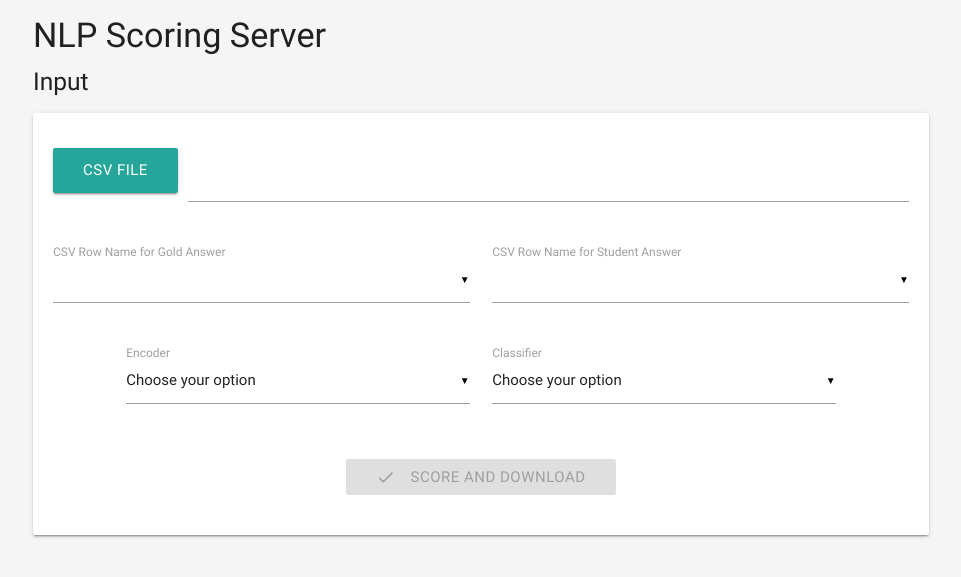
After one commit to eweitnauer/nlp-scoring-server, a Flask app: page /score/csv in a window 1280 px wide. The commit adds this page. Shown: the top 577 px of the page, without its empty margins (159-1120 px from the left). Run offline with Flask 2, Linux system fonts and the light colour scheme; parts of the project's set-up code (start-up, migrations or seed data) failed here and were passed over.

Commit message:
process CVS file

```diff
--- a/app/score_controller.py
+++ b/app/score_controller.py
@@ -1,6 +1,7 @@
 from flask import jsonify, request
 import requests
 from encoders.classifier import CachedClassifier
+import math
 
 # need to preload all models with trained classifiers
 CachedClassifier(['bow', 'feature_based'], 'bow_fb-sick')
@@ -56,7 +57,9 @@ class ScoreController(object):
 			cache_only = True if self.classifier_name else False
 			classifier = CachedClassifier(self.model_names, self.classifier_name, from_cache_only=cache_only)
 			if not classifier: raise PreloadError()
-			return classifier.get_score([self.target], [self.response])[0]
+			score = classifier.get_score([self.target], [self.response])[0]
+			if math.isnan(score): score = "NaN"
+			return score
 		except PreloadError:
 			self.errors.append("trained classfiers have to be preloaded before they can be used")
 			raise
--- a/server.py
+++ b/server.py
@@ -23,6 +23,10 @@ def index():
 def score():
 	return render_template('score.html', models=models)
 
+@app.route('/score/csv')
+def score_csv():
+	return render_template('score-csv.html', models=models)
+
 score_controller = ScoreController(max_sentence_len=250)
 app.add_url_rule('/api/score', 'api_score', score_controller.route, methods=['GET', 'POST'])
 
--- a/templates/layout.html
+++ b/templates/layout.html
@@ -20,6 +20,7 @@
 <div>
 
 <script src="{{ url_for('static', filename='js/jquery-3.2.1.min.js') }}"></script>
+<script src="{{ url_for('static', filename='js/papaparse-4.3.6.min.js') }}"></script>
 <script src="{{ url_for('static', filename='materialize/js/materialize.min.js') }}"></script>
 
 {% block jsScripts %} {% endblock %}
--- /dev/null
+++ b/templates/score-csv.html
@@ -0,0 +1,235 @@
+{% extends "layout.html" %}{% block content %}
+<h4>NLP Scoring Server</h4>
+<h5>Input</h5>
+<div class="row">
+<div class="col s12">
+<form class="card" action="#">
+  <div class="card-content">
+    <div class="row">
+      <div class="file-field input-field col s12">
+        <div class="btn">
+          <span>CSV File</span>
+          <input id="csvFile" required type="file">
+        </div>
+        <div class="file-path-wrapper">
+          <input class="file-path validate" type="text">
+        </div>
+      </div>
+    </div>
+    <div class="row">
+      <div class="input-field col s6">
+        <select class='target-column-name'>
+        </select>
+        <label>CSV Row Name for Gold Answer</label>
+      </div>
+      <div class="input-field col s6">
+        <select class='response-column-name'>
+        </select>
+        <label>CSV Row Name for Student Answer</label>
+      </div>
+    </div>
+
+    <div class='nlp-models'>
+      <div class="row nlp-model">
+        <div class="input-field col s5 offset-s1">
+          <select class='encoder'>
+            <option value="" disabled selected>Choose your option</option>
+          </select>
+          <label>Encoder</label>
+        </div>
+        <div class="input-field col s5">
+          <select class='classifier'>
+            <option value="" disabled selected>Choose your option</option>
+          </select>
+          <label>Classifier</label>
+        </div>
+        <div class="col s1" style='text-align: right'>
+          <a class="hide remove_row btn-floating btn waves-effect waves-light orange" style="margin-top: 1.3rem;"><i class="material-icons">remove</i></a>
+        </div>
+      </div>
+    </div>
+
+    <div class="row">
+      <div class="input-field col s12 center">
+        <a id='score' class="disabled waves-effect waves-light btn"><i class="material-icons left">check</i>Score and Download</a>
+      </div>
+    </div>
+  </div>
+</form>
+</div>
+</div>
+
+<div class="card" id="progress" style="display: none; margin-top: 1rem"><div class="card-content">
+  <div class="progress">
+    <div class="determinate" style="width: 70%"></div>
+  </div>
+</div></div>
+
+{% endblock %}
+{% block jsScripts %}
+<script>
+var models = {{ models|tojson }};
+var encoder_opts = getOptions(Object.keys(models));
+var csv_data = [];
+
+function queryScoreServer(target, response, model, callback) {
+  var params = { target, response, models: model.encoder };
+  if (model.classifier) params.classifier = model.classifier;
+  let xhr = $.get("/api/score", params, function(data) {
+    if (data.errors && data.errors.length > 0) {
+      callback(null, 'ERROR');
+    } else {
+      callback(null, data.score);
+    }
+  }, 'json').fail(function(resp) {
+    console.log('fail', resp, xhr.responseText, xhr.status);
+    callback(resp, null);
+  });
+}
+
+function validate() {
+  if ($('#target-column-name').val() !== "" && $('#response-column-name').val() !== "" && getModels().length > 0 && $('#csvFile')[0].files.length === 1) {
+    $('#score').removeClass('disabled');
+  }
+  else $('#score').addClass('disabled');
+}
+
+function getOptions(values, skip_label) {
+  return ((skip_label ? [] : ['<option value="" disabled selected>Choose your option</option>'])
+    .concat(values.map(function(value, idx) {
+      return "<option value='" + value + "'" + (skip_label && idx === 0 ? 'selected' : '')
+             + ">" + value + "</option>";
+    })).join('\n'));
+}
+
+function updateClassfier(idx, value) {
+  var classifiers = $('.select-wrapper.classifier');
+  classifiers.each(function(i, el) {
+    if (i !== idx) return;
+    $('<select class="classifier">' + getOptions(models[value] || [], true) + "</select>")
+      .replaceAll(el)
+      .material_select();
+  });
+}
+
+function processQuery(target_col_name, response_col_name, model) {
+  if (!model || !csv_data) return;
+  var progress = $('.progress .determinate');
+  progress.css('width', '0%');
+  $('#progress').css('display', '');
+  $('#score').addClass('disabled');
+
+  csv_scores = [];
+  if (csv_data.meta.fields.indexOf('score') === -1) csv_data.meta.fields.push('score');
+  if (csv_data.meta.fields.indexOf('scoring_models') === -1) csv_data.meta.fields.push('scoring_models');
+  if (csv_data.meta.fields.indexOf('scoring_classifier') === -1) csv_data.meta.fields.push('scoring_classifier');
+  function processRow(idx) {
+    progress.css('width', (100*idx/csv_data.data.length).toFixed(2)+'%');
+    if (idx >= csv_data.data.length) {
+      downloadFile();
+      setTimeout(function() {
+        $('#progress').css('display', 'none');
+        $('#score').removeClass('disabled');
+      }, 500);
+    }
+    else {
+      var row = csv_data.data[idx];
+      queryScoreServer(row[target_col_name], row[response_col_name], model
+        , function(err, score) {
+          if (err) alert(JSON.stringify(err));
+          else {
+            row.score = score;
+            row.scoring_models = model.encoder;
+            if (model.classifier) row.scoring_classifier = model.classifier;
+            processRow(idx+1);
+          }
+      });
+    }
+  }
+  processRow(0);
+}
+
+function downloadFile() {
+  let filename = $('#csvFile').val().replace(/^.*?([^\\\/]*)$/, '$1');
+  let parts = filename.split('.');
+  parts[0] += '_scored';
+  filename = parts.join('.');
+  let csv = Papa.unparse(csv_data);
+  let csvBlob = new Blob([csv], {type: 'text/csv, charset=UTF-8'})
+  var csvUrl = URL.createObjectURL(csvBlob);
+  var downloadLink = document.createElement("a");
+  downloadLink.href = csvUrl;
+  downloadLink.download = filename;
+  document.body.appendChild(downloadLink);
+  downloadLink.click();
+  document.body.removeChild(downloadLink);
+}
+
+function getModels() {
+  return $.map($('.nlp-model'), function(el) {
+    return { encoder: $('select.encoder', el).val()
+           , classifier: $('select.classifier', el).val()}
+  }).filter(q => q.encoder);
+}
+
+$(document).ready(function() {
+  $('.encoder').html(encoder_opts);
+
+  $('.nlp-models').on('change', '.encoder', function() {
+    let idx = $('select.encoder').index(this);
+    updateClassfier(idx, this.value);
+    validate();
+  });
+
+  $('.nlp-models').on('change', '.classifier', validate);
+
+  $('#target-column-name').on('input', validate);
+  $('#response-column-name').on('input', validate);
+
+  $('.nlp-models').on('click', '.remove_row', function() {
+    var idx = $('.remove_row').index(this);
+    $($('.nlp-model')[idx]).remove();
+  });
+
+  $('select').material_select();
+
+  $('#score').on('click', function() {
+    processQuery(decodeURI($('select.target-column-name').val()), decodeURI($('select.response-column-name').val()), getModels()[0]);
+  });
+
+  $('#csvFile').change(onCSVFileChange);
+});
+
+  function updateSelectOptions(el_class, option_str) {
+    $('<select class="'+el_class+'">' + option_str + "</select>")
+      .replaceAll($('.select-wrapper.'+el_class));
+  }
+
+  function onCSVFileChange() {
+    csv_data = null;
+    validate();
+    let file = $("#csvFile")[0].files[0];
+    if (!file) return;
+    Papa.parse(file, {
+      header: true,
+      skipEmptyLines: true,
+      complete: function(results) {
+        console.log(results);
+        csv_data = results;
+        let selectOpts = results.meta.fields.map(col_name => {
+          let hmtl_escaped = new Option(col_name).innerHTML;
+          let attr_escaped = encodeURI(col_name);
+          return '<option value="'+attr_escaped+ '">' + hmtl_escaped + '</option>';
+        }).join('\n');
+        updateSelectOptions("target-column-name", selectOpts);
+        $('.target-column-name option[value=target]').attr('selected', true);
+        $('.target-column-name').material_select();
+        updateSelectOptions("response-column-name", selectOpts);
+        $('.response-column-name option[value=response]').attr('selected', true);
+        $('.response-column-name').material_select();
+
+      }
+    });
+  }
+</script>
+{% endblock %}
--- a/templates/score.html
+++ b/templates/score.html
@@ -1,5 +1,6 @@
 {% extends "layout.html" %}{% block content %}
 <h4>NLP Scoring Server</h4>
+<div class='right-align'><a class="flow-text" href='/score/csv'>Process CSV file</a></div>
 <h5>Input</h5>
 <div class="row">
 <div class="col s12">
```
Also changed, not shown: static/js/papaparse-4.3.6.min.js (added).
